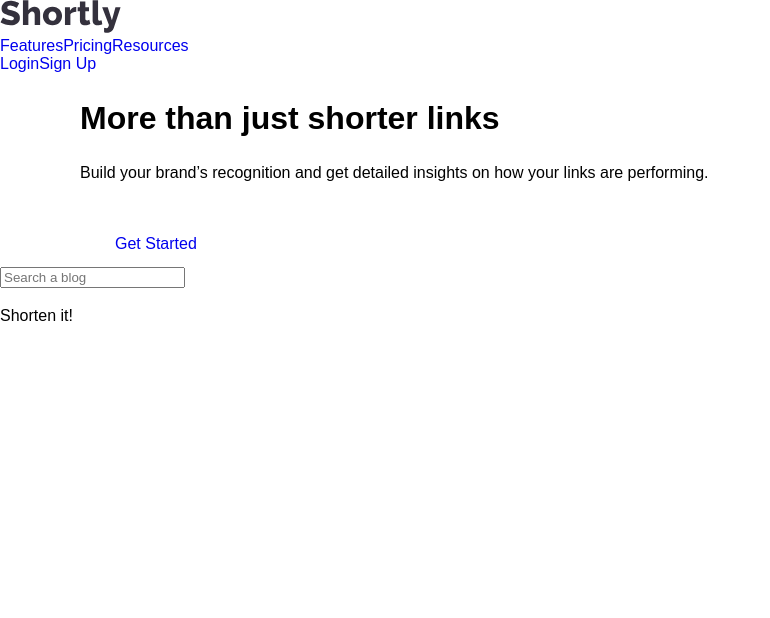
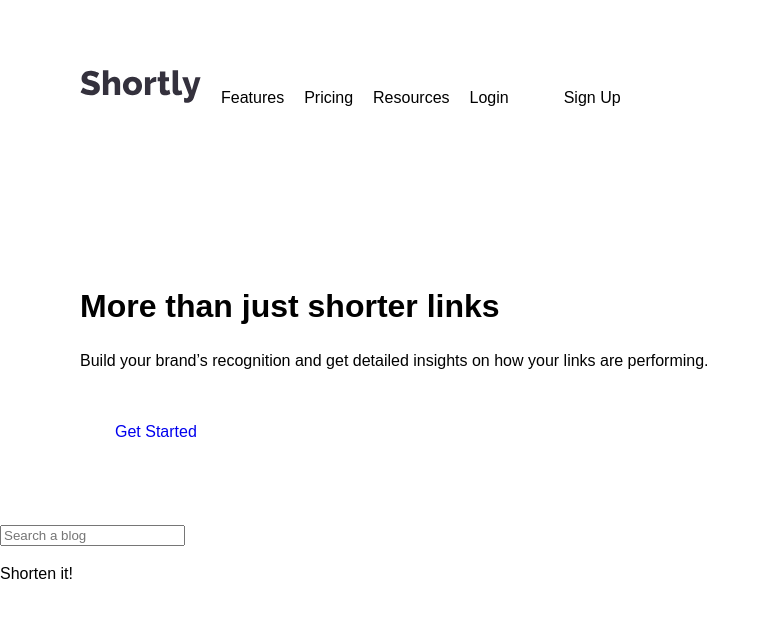
Before and after one commit to Abdulkareemoj/url-shortener-fementor, a React (Vite) app: page / in a window 1280 px wide. Shown: the top 618 px of the page, without its empty margins (0-770 px from the left). Built offline with nearby package versions, Linux system fonts and the light colour scheme.

Commit message:
working on navbar

```diff
--- a/src/components/navbar.jsx
+++ b/src/components/navbar.jsx
@@ -4,27 +4,22 @@ import logo from '../images/logo.svg';
 
 export default function navbar() {
   return (
-    <div className="container">
-      <div className="content">
-      <header>
-				<nav className="">
-                <div className="">
-						<img src={logo} alt="logo"/>
-					</div>
-					<div className="">
+      <header className="container containerpall flex-sb flex-c flex-ai">
+				<nav className="header">
+                <div className="headerlinks">
+                <img className="headerlogo"src={logo} alt="logo"/>
+
 						<a href="#">Features</a>
 						<a href="#">Pricing</a>
 						<a href="#">Resources</a>
 
-					</div>
-					<div className="">
                     <a href="#">Login</a>
-                    <a href="#">Sign Up</a>
+                    <a href="#" className="button">Sign Up</a>
                     </div>
 
-				</nav>
+
+    	</nav>
 			</header>
-    </div>
-    </div>
+
   );
 }
--- a/src/scss/_globals.scss
+++ b/src/scss/_globals.scss
@@ -58,15 +58,15 @@ a:hover {
 	margin: 0 auto;
 
 	&pall {
-		// padding-top: 4.375rem;
+		padding-top: 4.375rem;
 		padding-right: 5rem;
-		// padding-bottom: 4.375rem;
+		padding-bottom: 4.375rem;
 		padding-left: 5rem;
 
-		// @include divisions-up(large) {
-		// 	padding-top: 6rem;
-		// 	padding-bottom: 6rem;
-		// }
+	// 	@include divisions-up(large) {
+	// 		padding-top: 6rem;
+	// 		padding-bottom: 6rem;
+	// 	}
 	}
 }
 .flex {
@@ -83,14 +83,8 @@ a:hover {
 	}
 
 }
-.ra{
-display: flex;
-align-items:center;
-justify-content: flex-end;
-}
 
-.box {
-	padding-right: 5rem;}
+
 // Buttons
 button,
 .button {
--- /dev/null
+++ b/src/scss/_hero.scss
@@ -0,0 +1,20 @@
+.hero {
+	// background-color: $VeryLightGray;
+
+	// .container {
+	// 	@include divisions-up(large) {
+	// 		display: flex;
+	// 		align-items: center;
+	// 	}
+	// }
+
+	&text {
+		text-align: center;
+
+		@include divisions-up(large) {
+			flex: 2;
+			order: 1;
+			text-align: left;
+		}
+	}
+}
--- a/src/scss/_navbar.scss
+++ b/src/scss/_navbar.scss
@@ -1,9 +1,18 @@
 .header {
-	position: relative;
-	z-index: 1;
+	// position: relative;
+	// z-index: 1;
 
-	nav {
+    nav {
 		position: relative;
+		// background-color: $white;
+		padding-top: 1.0625rem;
+		padding-bottom: 1.0625rem;
+	}
+	&logo {
+		img {
+			width: 8.8125rem;
+			height: 1.375rem;
+		}
 	}
 
 	&links {
@@ -21,9 +30,9 @@
 				left: 0;
 				right: 0;
 				bottom: -30px;
-				background: #53da7c;
-				opacity: 0;
-				transition: opacity 250ms ease-in-out;
+				// background: #53da7c;
+				// opacity: 0;
+				// transition: opacity 250ms ease-in-out;
 			}
 
 			&:hover {
--- a/src/styles.scss
+++ b/src/styles.scss
@@ -1,4 +1,6 @@
 @import "./scss/variables";
 @import "./scss/globals";
-
+@import "./scss/mixins";
+@import "./scss/navbar";
+@import "./scss/hero";
 // @import "./scss/header";
```
Also changed, not shown: src/scss/_mixins.scss (renamed from src/scss/mixixns.scss).
